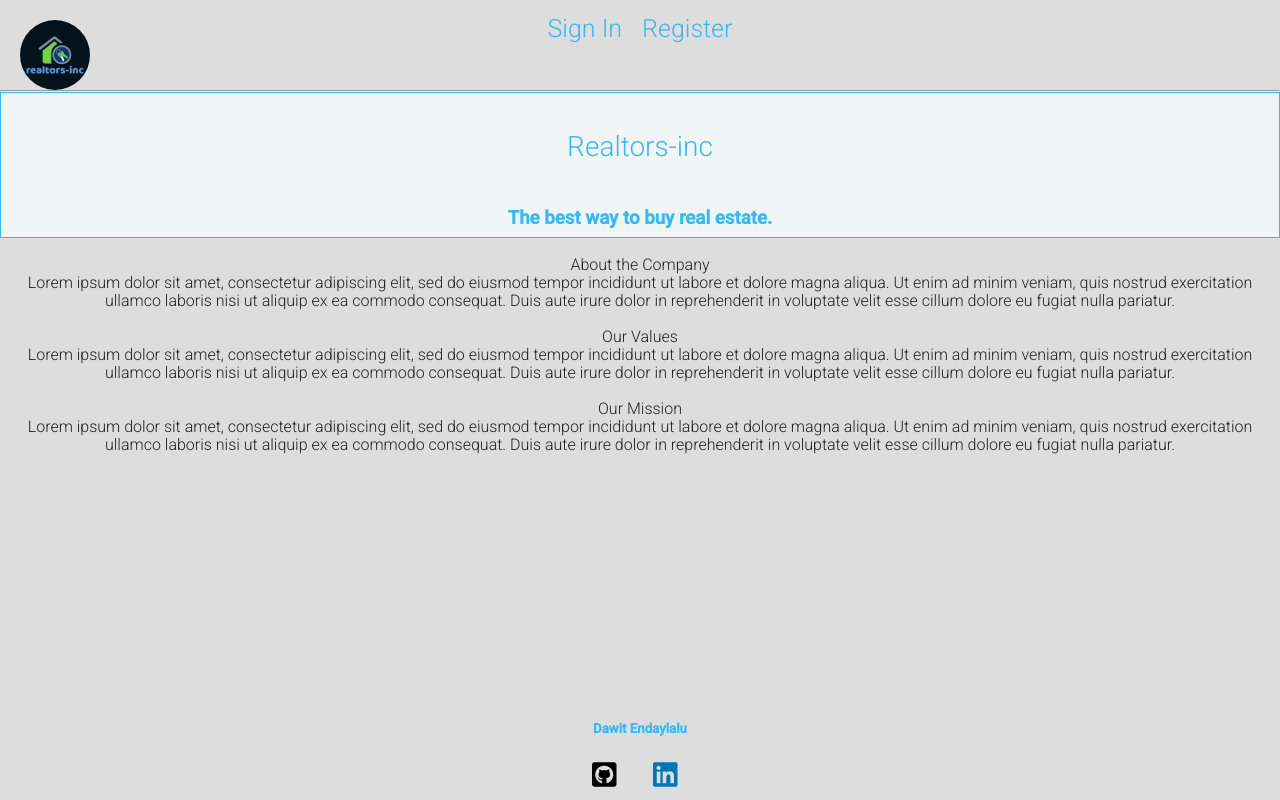
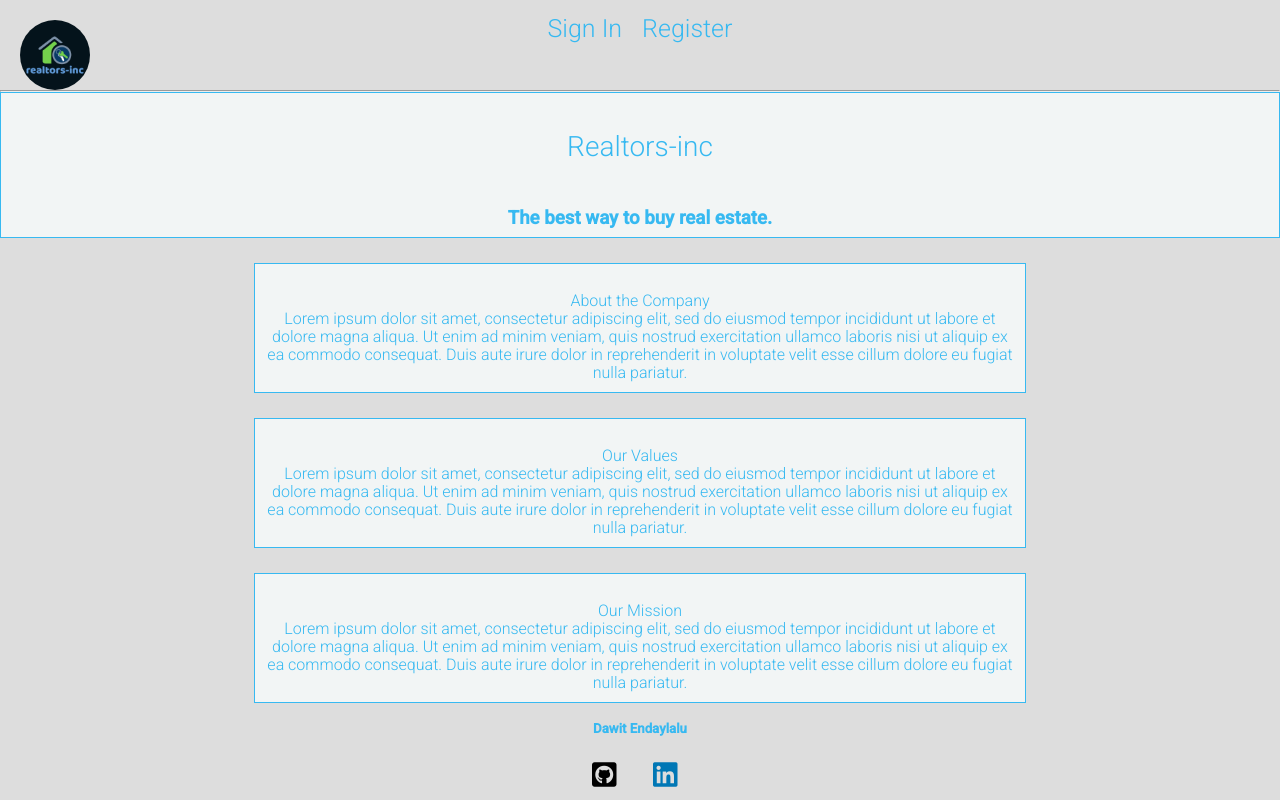
Before and after one commit to dawit-design/properties-market, a React (Create React App) app in the folder client/: page /about in a window 1280 px wide. Built offline with nearby package versions, Linux system fonts and the light colour scheme; no server answers; a web font is replaced by a local one.

Commit message:
about page changes

```diff
--- a/client/src/screens/About/About.css
+++ b/client/src/screens/About/About.css
@@ -7,3 +7,14 @@
   border: 1px solid #37b9f1;
   font-weight: 300px;
 }
+.body-section{
+  width: 750px;
+  margin: 25px auto;
+  display: flex;
+  flex-direction: column;
+  color: #37b9f1;
+  background: #f2f5f5;
+  padding: 10px;
+  border: 1px solid #37b9f1;
+  font-weight: 300px;
+}
--- a/client/src/screens/About/About.jsx
+++ b/client/src/screens/About/About.jsx
@@ -43,6 +43,7 @@ export default function About() {
 }
 const Header = () =>{
   return(
+
       <div className='header'>
           <span className='header-title'>
              <h1> Realtors-inc</h1>
@@ -57,7 +58,8 @@ const Header = () =>{
 }
 
 const Card = (props) =>{
-  return(
+  return (
+    <div className="body-section">
       <div className={props.className} >
           <div className="small-div">
               <i className={props.className}></i>
@@ -74,5 +76,6 @@ const Card = (props) =>{
               </span>
           </div>
       </div>
+  </div>
   )
 }
```
